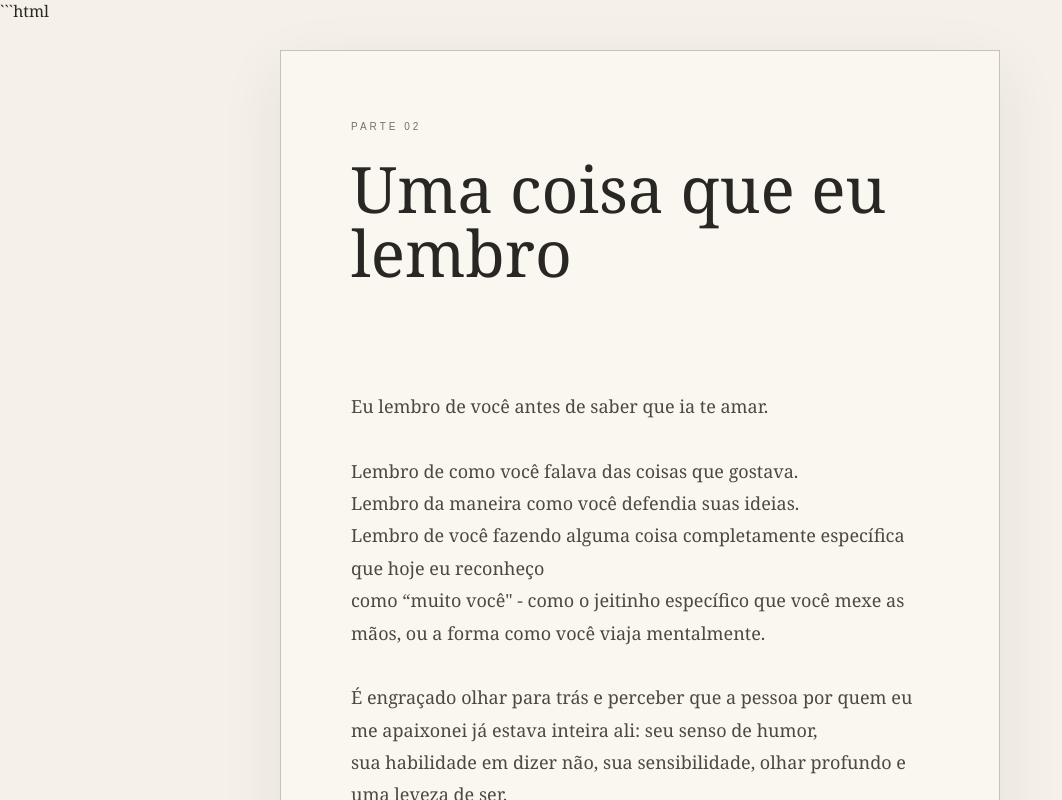
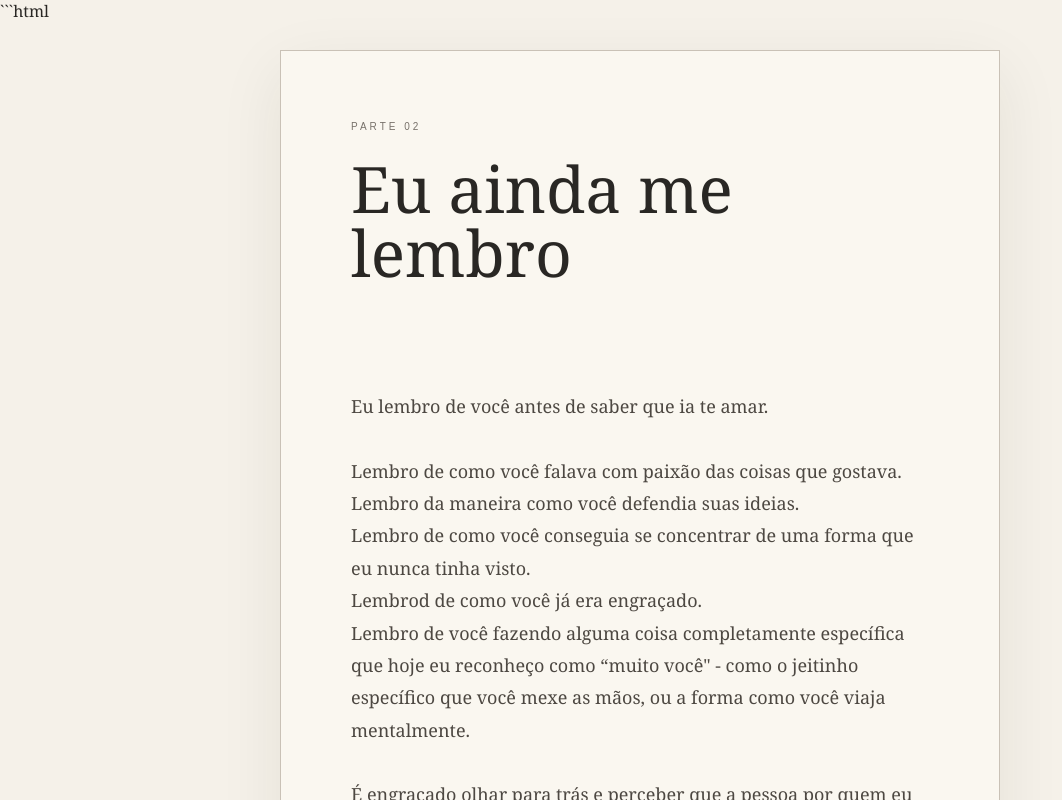
Before and after one commit to euanakolailat/Para-Igor, a plain HTML site: page parte2.html in a window 1280 px wide. Shown: the top 800 px of the page, without its empty margins (0-1062 px from the left). Drawn offline with Linux system fonts and the light colour scheme.

Commit message:
Update text content in parte2.html

```diff
--- a/parte2.html
+++ b/parte2.html
@@ -5,7 +5,7 @@
   <meta charset="UTF-8">
   <meta name="viewport" content="width=device-width, initial-scale=1.0">
 
-  <title>Uma coisa que eu lembro</title>
+  <title>Eu ainda me lembro</title>
 
   <style>
     * {
@@ -116,20 +116,20 @@
       </div>
 
       <h1>
-        Uma coisa que eu lembro
+        Eu ainda me lembro
       </h1>
 
       <div class="letter-content">
 
 Eu lembro de você antes de saber que ia te amar.
 
-Lembro de como você falava das coisas que gostava.
+Lembro de como você falava com paixão das coisas que gostava.
 Lembro da maneira como você defendia suas ideias.
-Lembro de você fazendo alguma coisa completamente específica que hoje eu reconheço
-como “muito você" - como o jeitinho específico que você mexe as mãos, ou a forma como você viaja mentalmente.
+Lembro de como você conseguia se concentrar de uma forma que eu nunca tinha visto.
+Lembrod de como você já era engraçado.
+Lembro de você fazendo alguma coisa completamente específica que hoje eu reconheço como “muito você" - como o jeitinho específico que você mexe as mãos, ou a forma como você viaja mentalmente.
 
-É engraçado olhar para trás e perceber que a pessoa por quem eu me apaixonei já estava inteira ali: seu senso de humor,
-sua habilidade em dizer não, sua sensibilidade, olhar profundo e uma leveza de ser.
+É engraçado olhar para trás e perceber que a pessoa por quem eu me apaixonei já estava inteira ali: seu senso de humor, sua habilidade em dizer não, sua sensibilidade, olhar profundo e uma leveza de ser.
 
 Eu lembro de uma época em que eu não sabia que sentiria saudade de você.
 Não porque você não fosse importante.
@@ -148,7 +148,8 @@ quando o mundo começa a ficar cheio de pequenas coisas que têm o nome daquela
 Como eu disse você não estava nos meus planos. Eu lutei para não me envolver emocionalmente, e quando vi, lá estava eu:
 escrevendo cartinhas para o garoto de aguda, gravando vídeos para pedir desculpas, pegando comboios para ir te ver...
 
-Acho lindo pensar que nós "crescemos" juntos. Nós amadurecemos juntos.
+Acho lindo pensar que nós "crescemos" juntos. Nós assistimos diariamente cada um se tornar uma versão ainda melhor.
+Espero continuar te assistindo evoluir por mais muitos e muitos anos.
 
       </div>
 
```
